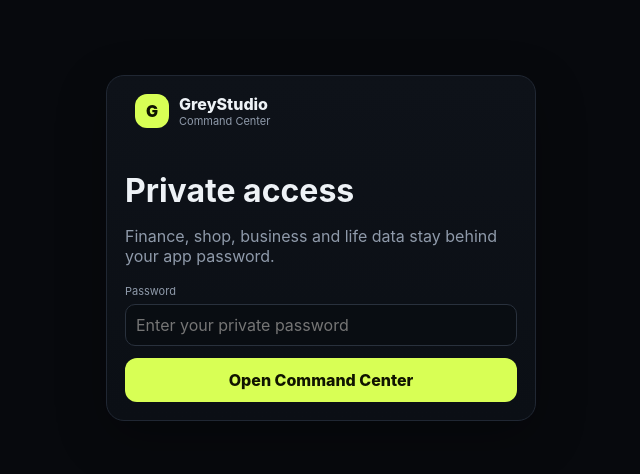
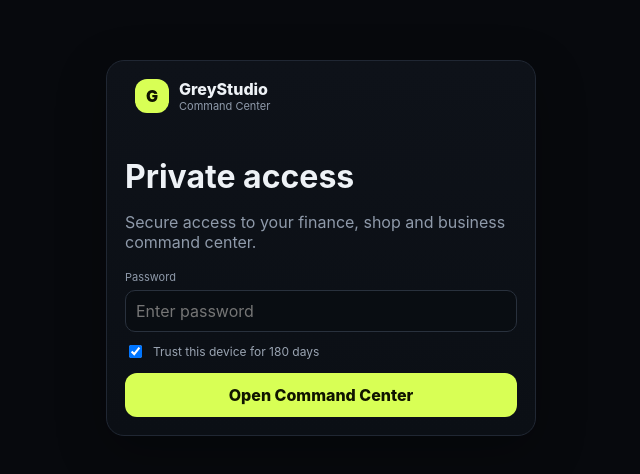
Before and after one commit to Meharsh15/greystudio-command-center, a Next.js app: page /login in a window 1280 px wide. Shown: the part 152-626 px from the top of the page, without its empty margins (319-959 px from the left). Built offline with nearby package versions, Linux system fonts and the light colour scheme.

Commit message:
Add trust this device option

```diff
--- a/app/login/page.tsx
+++ b/app/login/page.tsx
@@ -4,6 +4,7 @@ import {useState} from 'react';
 
 export default function Login(){
   const [password,setPassword]=useState('');
+  const [remember,setRemember]=useState(true);
   const [error,setError]=useState('');
   const [busy,setBusy]=useState(false);
 
@@ -14,7 +15,7 @@ export default function Login(){
       const r=await fetch('/api/login',{
         method:'POST',
         headers:{'content-type':'application/json'},
-        body:JSON.stringify({password})
+        body:JSON.stringify({password,remember})
       });
       const j=await r.json();
       if(r.ok) location.href='/';
@@ -33,7 +34,7 @@ export default function Login(){
         <div><div className="brandTitle">GreyStudio</div><div className="brandSub">Command Center</div></div>
       </div>
       <h1 style={{marginBottom:6}}>Private access</h1>
-      <p className="muted">Finance, shop, business and life data stay behind your app password.</p>
+      <p className="muted">Secure access to your finance, shop and business command center.</p>
       <div className="field" style={{marginTop:18}}>
         <label>Password</label>
         <input
@@ -42,9 +43,13 @@ export default function Login(){
           value={password}
           onChange={e=>setPassword(e.target.value)}
           onKeyDown={e=>{if(e.key==='Enter')submit()}}
-          placeholder="Enter your private password"
+          placeholder="Enter password"
         />
       </div>
+      <label style={{display:'flex',alignItems:'center',gap:8,fontSize:12,color:'#9aa4b2',marginTop:10,cursor:'pointer'}}>
+        <input type="checkbox" checked={remember} onChange={e=>setRemember(e.target.checked)} />
+        Trust this device for 180 days
+      </label>
       <button className="btn primary" style={{width:'100%',marginTop:12}} onClick={submit} disabled={busy}>
         {busy?'Opening…':'Open Command Center'}
       </button>
```
